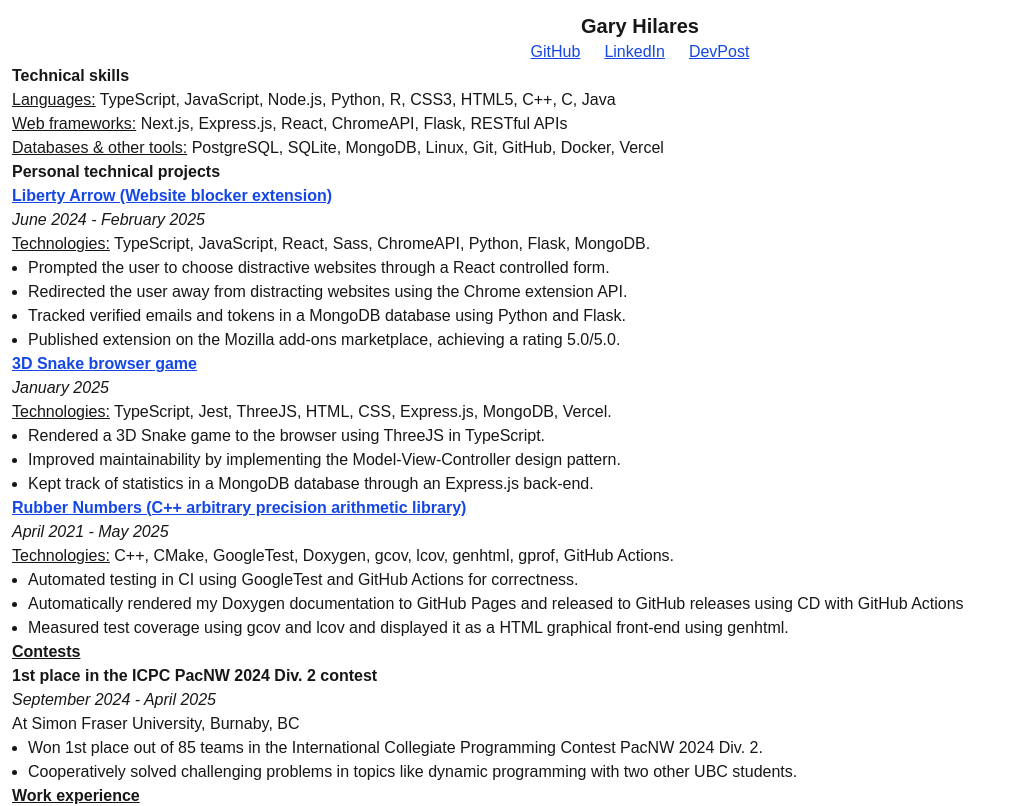
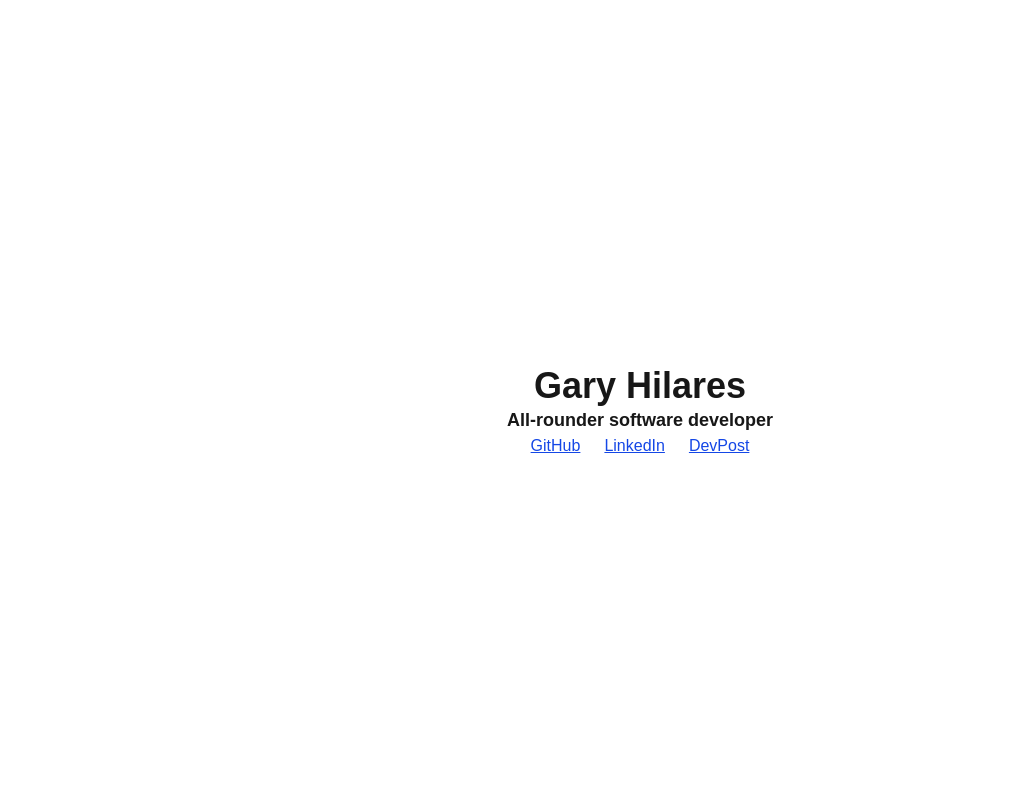
Before and after one commit to GaryHilares/Personal-Website, a Next.js app: page / in a window 1280 px wide. Shown: the top 806 px of the page, without its empty margins (0-1014 px from the left). Built offline with nearby package versions, Linux system fonts and the light colour scheme.

Commit message:
Added basic hero

```diff
--- a/src/app/page.tsx
+++ b/src/app/page.tsx
@@ -1,3 +1,31 @@
+interface LinkData {
+  text: string;
+  url: string;
+}
+
+function Hero({title, subtitle, links}: {title: string, subtitle: string, links: Array<LinkData>}) {
+  return (
+    <div className="min-h-screen flex">
+      <div className="m-auto">
+        <h1 className="text-center font-bold text-4xl">{title}</h1>
+        <p className="text-center font-bold text-lg">{subtitle}</p>
+        <ul className="text-center">
+          {links.map((link, idx) => (
+            <li key={idx} className="inline-block mx-3">
+              <a
+                href={link.url}
+                className="underline text-blue-700"
+              >
+                {link.text}
+              </a>
+            </li>
+          ))}
+        </ul>
+      </div>
+    </div>
+  )
+}
+
 function Section({title, children}: {title: string, children: React.ReactNode}) {
   return (
     <div>
@@ -40,33 +68,15 @@
     <>
       <main className="m-3">
         <article>
-          <h1 className="text-center font-bold text-xl">Gary Hilares</h1>
-          <ul className="text-center">
-            <li className="inline-block mx-3">
-              <a
-                href="https://github.com/GaryHilares"
-                className="underline text-blue-700"
-              >
-                GitHub
-              </a>
-            </li>
-            <li className="inline-block mx-3">
-              <a
-                href="https://www.linkedin.com/in/gary-hilares/"
-                className="underline text-blue-700"
-              >
-                LinkedIn
-              </a>
-            </li>
-            <li className="inline-block mx-3">
-              <a
-                href="https://devpost.com/GaryStriving"
-                className="underline text-blue-700"
-              >
-                DevPost
-              </a>
-            </li>
-          </ul>
+          <Hero
+            title="Gary Hilares"
+            subtitle="All-rounder software developer"
+            links={[
+              {text: "GitHub", url: "https://github.com/GaryHilares"},
+              {text: "LinkedIn", url: "https://www.linkedin.com/in/gary-hilares/"},
+              {text: "DevPost", url: "https://devpost.com/GaryStriving"}
+            ]}
+          />
           <Section title="Technical skills">
             <p>
               <span className="underline">Languages:</span> TypeScript,
```
